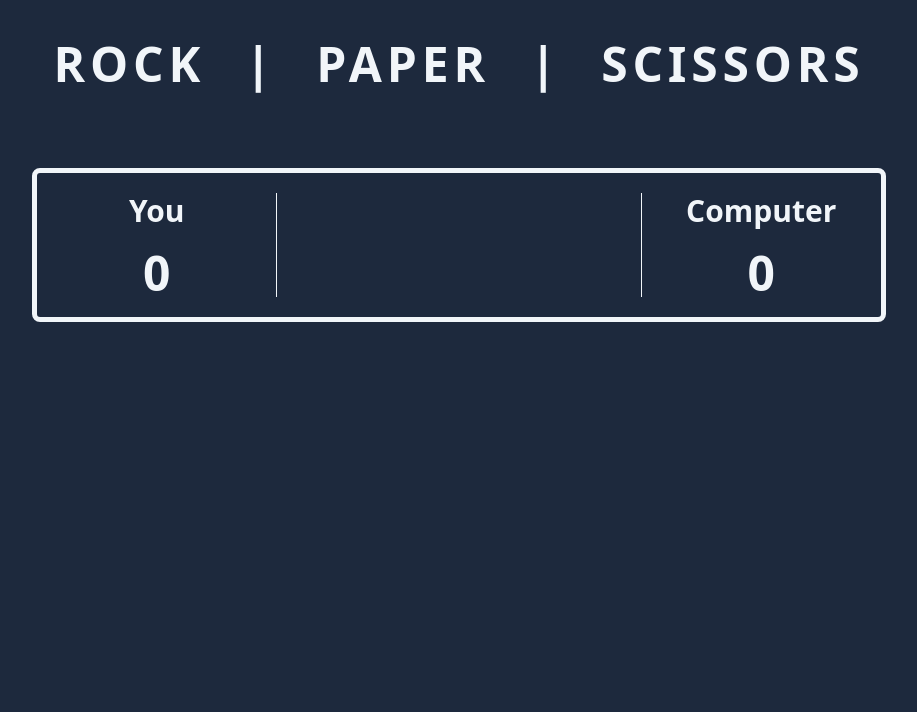
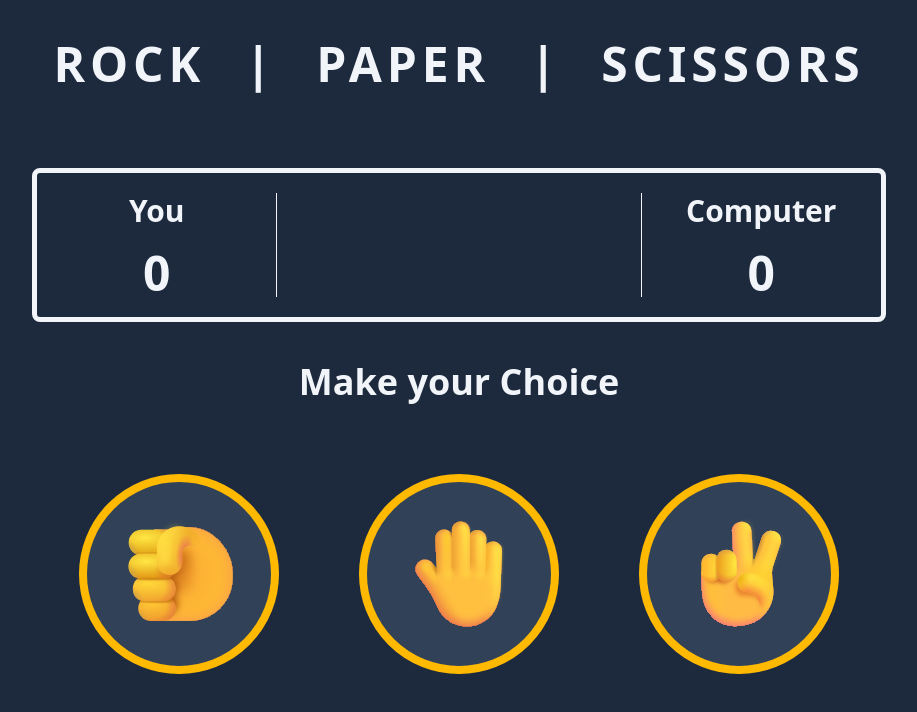
Before and after one commit to jutuli/Rock_Paper_Scissors, a React (Vite) app: page / in a window 1280 px wide. Shown: the top 712 px of the page, without its empty margins (181-1098 px from the left). Built offline with nearby package versions, Linux system fonts and the light colour scheme.

Commit message:
Design GamePlay

```diff
--- a/src/App.tsx
+++ b/src/App.tsx
@@ -1,14 +1,18 @@
 import { useState } from "react";
 import Header from "./components/Header";
 import ScoreBoard from "./components/ScoreBoard";
+import GamePlay from "./components/GamePlay";
 
 function App() {
   const [playerScore, setPlayerScore] = useState(0);
   const [computerScore, setComputerScore] = useState(0);
+  const [playerChoice, setPlayerChoice] = useState("");
+  const [computerChoice, setComputerChoice] = useState("");
   return (
     <section className="flex h-screen flex-col items-center bg-slate-800 text-slate-100">
       <Header />
       <ScoreBoard playerScore={playerScore} computerScore={computerScore} />
+      <GamePlay />
     </section>
   );
 }
--- a/src/components/GamePlay.tsx
+++ b/src/components/GamePlay.tsx
@@ -0,0 +1,34 @@
+const GamePlay = () => {
+  const buttonDesign =
+    "size-50 rounded-full border-8 border-amber-400 bg-slate-700 p-8 cursor-pointer transition-all duration-300 ease-in-out hover:bg-slate-300 hover:shadow-lg flex items-center justify-center group";
+  return (
+    <section className="flex flex-col items-center gap-10">
+      <h2 className="text-4xl font-bold">Make your Choice</h2>
+      <div className="choices mt-8 flex justify-around gap-20">
+        <button className={`${buttonDesign} `}>
+          <img
+            src="src/assets/img/rock.svg"
+            alt="Rock"
+            className="size-30 rotate-270 transition-transform duration-300 group-hover:scale-130"
+          />
+        </button>
+        <button className={buttonDesign}>
+          <img
+            src="src/assets/img/paper.svg"
+            alt="Paper"
+            className="size-30 transition-transform duration-300 group-hover:scale-130"
+          />
+        </button>
+        <button className={buttonDesign}>
+          <img
+            src="src/assets/img/scissors.svg"
+            alt="Scissors"
+            className="size-30 transition-transform duration-300 group-hover:scale-130"
+          />
+        </button>
+      </div>
+    </section>
+  );
+};
+
+export default GamePlay;
```
